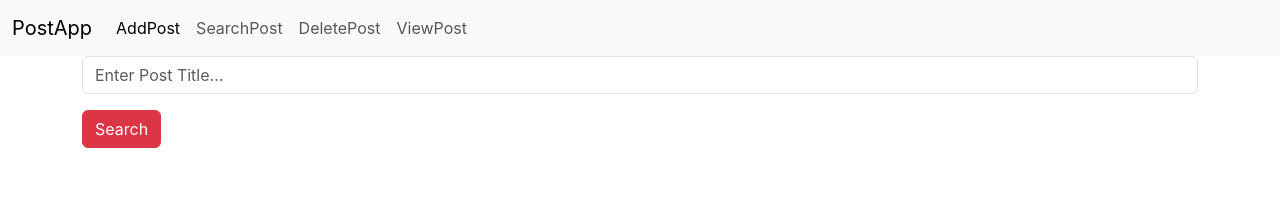
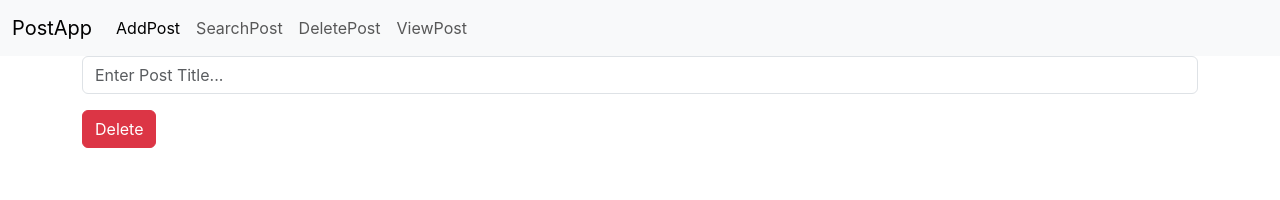
Before and after one commit to orwel009/ReactPostApp, a React (Create React App) app: page /delete in a window 1280 px wide. Shown: the top 200 px of the page. Built offline with nearby package versions, Linux system fonts and the light colour scheme.

Commit message:
Update commmit

```diff
--- a/src/components/Delete.jsx
+++ b/src/components/Delete.jsx
@@ -13,7 +13,7 @@ const Delete = () => {
                             <input type="text" className="form-control" placeholder='Enter Post Title...' />
                         </div>
                         <div className="col col-12 col-sm-12 col-md-12 col-lg-12 colxl-12 col-xxl-12">
-                            <button className="btn btn-danger">Search</button>
+                            <button className="btn btn-danger">Delete</button>
                         </div>
                     </div>
                 </div>
```
